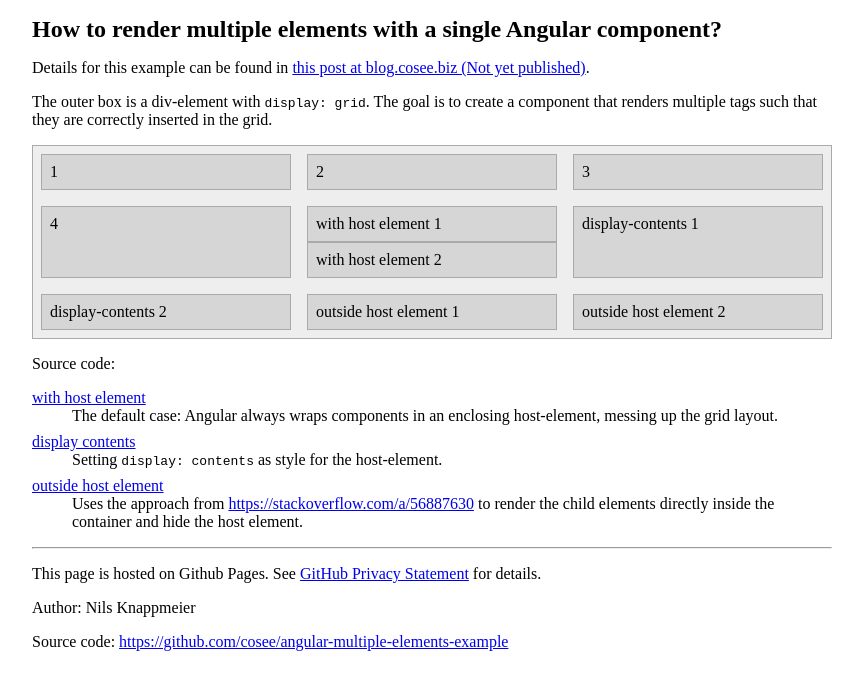
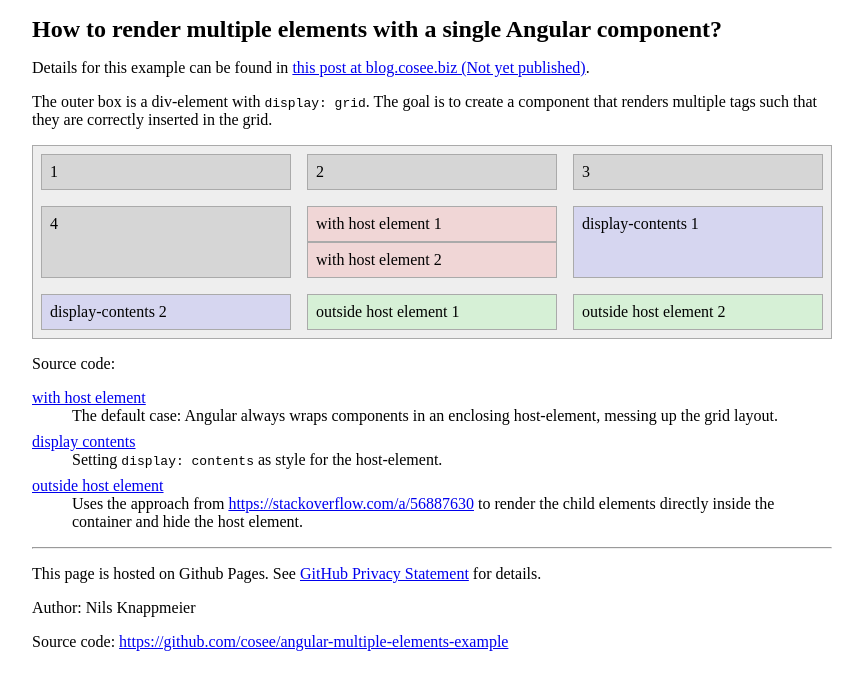
Before and after one commit to cosee/angular-multiple-elements-example, an Angular app: page / in a window 1280 px wide. Shown: the top 690 px of the page, without its empty margins (208-1071 px from the left). Built offline with nearby package versions, Linux system fonts and the light colour scheme.

Commit message:
adjust colors

```diff
--- a/src/app/components/display-contents/display-contents.component.css
+++ b/src/app/components/display-contents/display-contents.component.css
@@ -1,3 +1,7 @@
 :host {
   display: contents;
 }
+
+div {
+  background-color: rgba(0,0,255,0.1);
+}
--- a/src/app/components/outside-host-element/outside-host-element.component.css
+++ b/src/app/components/outside-host-element/outside-host-element.component.css
@@ -1,3 +1,7 @@
 :host {
   display: none;
 }
+
+div {
+  background-color: rgba(0,255,0,0.1);
+}
--- a/src/app/components/with-host-element/with-host-element.component.css
+++ b/src/app/components/with-host-element/with-host-element.component.css
@@ -0,0 +1,3 @@
+div {
+  background-color: rgba(255,0,0,0.1);
+}
```
